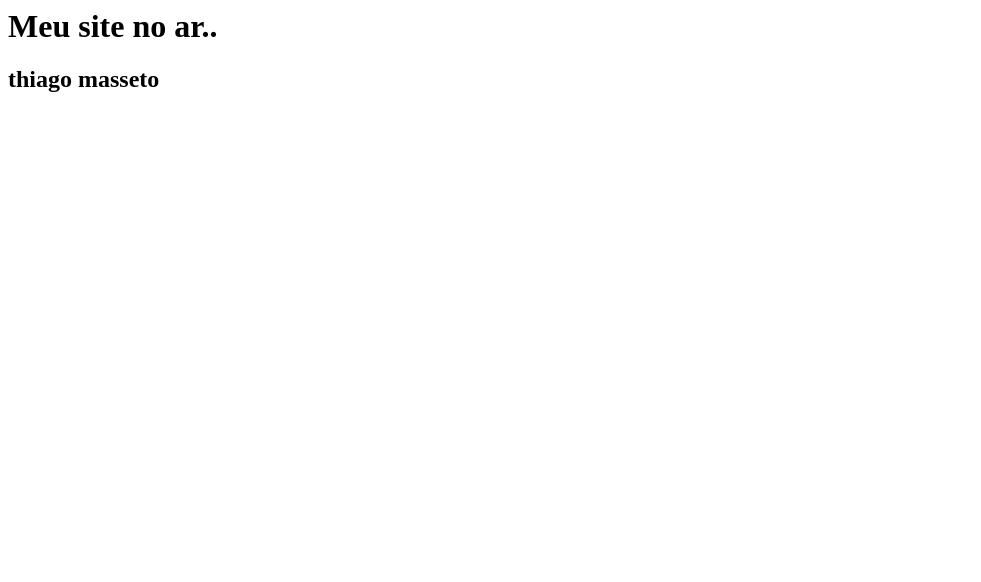
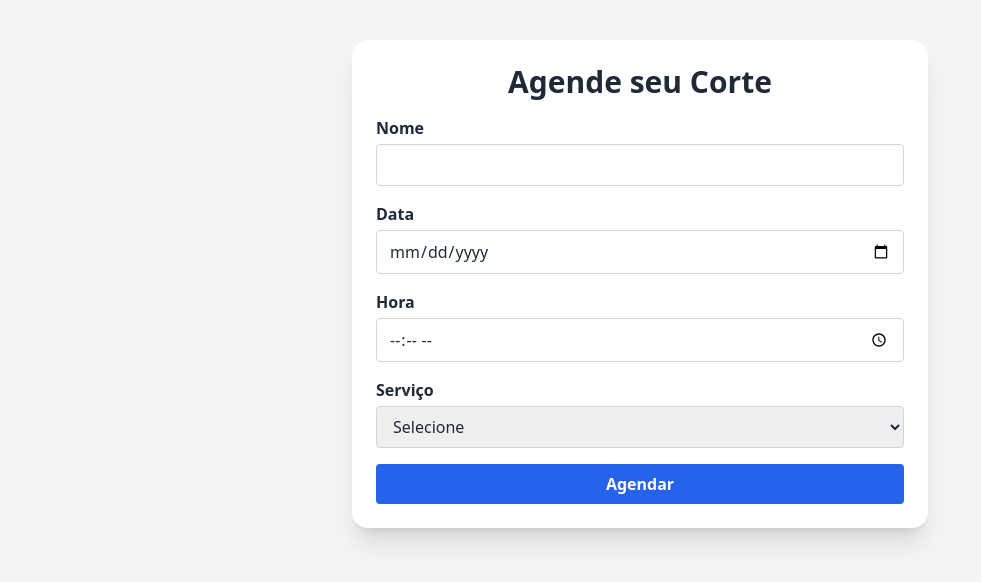
Before and after one commit to ThiagoMasseto/meu-sitee, a plain HTML site: page index.html in a window 1280 px wide. Shown: the whole page, without its empty margins (0-981 px from the left). Drawn offline with nearby package versions, Linux system fonts and the light colour scheme.

Commit message:
Update index.html

```diff
--- a/index.html
+++ b/index.html
@@ -1,2 +1,49 @@
-<h1>Meu site no ar..<h1>
-  <h2>thiago masseto</h2>
+<!DOCTYPE html>
+<html lang="pt-br">
+<head>
+  <meta charset="UTF-8" />
+  <meta name="viewport" content="width=device-width, initial-scale=1.0"/>
+  <title>Agendamento de Corte</title>
+  <script src="https://cdn.tailwindcss.com"></script>
+</head>
+<body class="bg-gray-100 text-gray-800">
+  <div class="max-w-xl mx-auto p-6 mt-10 bg-white rounded-2xl shadow-xl">
+    <h1 class="text-3xl font-bold mb-4 text-center">Agende seu Corte</h1>
+    <form id="formAgendamento" class="space-y-4">
+      <div>
+        <label class="block mb-1 font-semibold">Nome</label>
+        <input type="text" id="nome" class="w-full border border-gray-300 rounded px-3 py-2" required />
+      </div>
+      <div>
+        <label class="block mb-1 font-semibold">Data</label>
+        <input type="date" id="data" class="w-full border border-gray-300 rounded px-3 py-2" required />
+      </div>
+      <div>
+        <label class="block mb-1 font-semibold">Hora</label>
+        <input type="time" id="hora" class="w-full border border-gray-300 rounded px-3 py-2" required />
+      </div>
+      <div>
+        <label class="block mb-1 font-semibold">Serviço</label>
+        <select id="servico" class="w-full border border-gray-300 rounded px-3 py-2" required>
+          <option value="">Selecione</option>
+          <option value="Corte Masculino">Corte Masculino</option>
+          <option value="Corte Feminino">Corte Feminino</option>
+          <option value="Barba">Barba</option>
+          <option value="Sobrancelha">Sobrancelha</option>
+        </select>
+      </div>
+      <button type="submit" class="w-full bg-blue-600 hover:bg-blue-700 text-white py-2 rounded font-semibold">Agendar</button>
+    </form>
+    <div id="mensagem" class="mt-4 text-green-600 font-medium hidden">Agendamento realizado com sucesso!</div>
+  </div>
+
+  <script>
+    document.getElementById('formAgendamento').addEventListener('submit', function (e) {
+      e.preventDefault();
+      // Simulando envio para backend
+      document.getElementById('mensagem').classList.remove('hidden');
+      this.reset();
+    });
+  </script>
+</body>
+</html>
```
